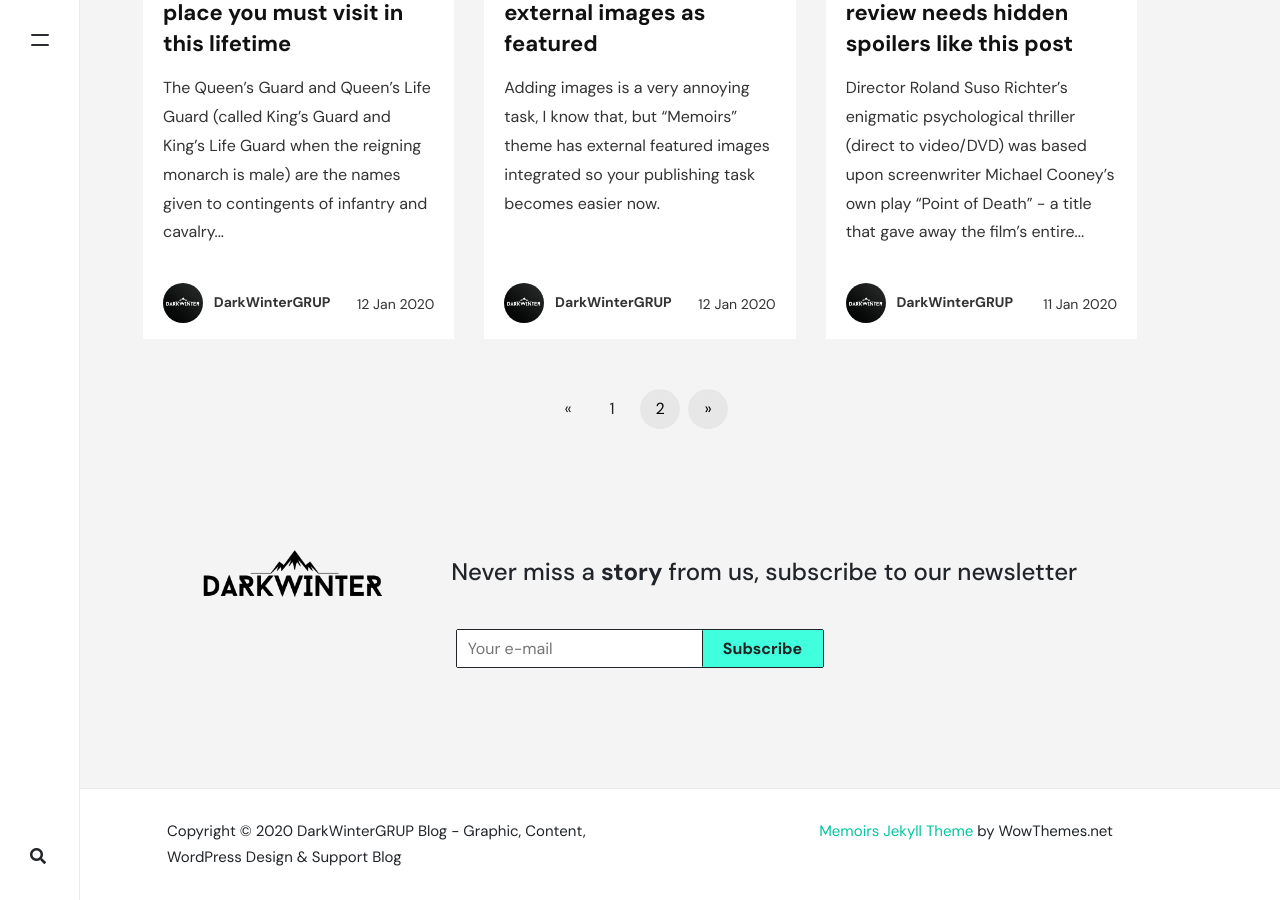
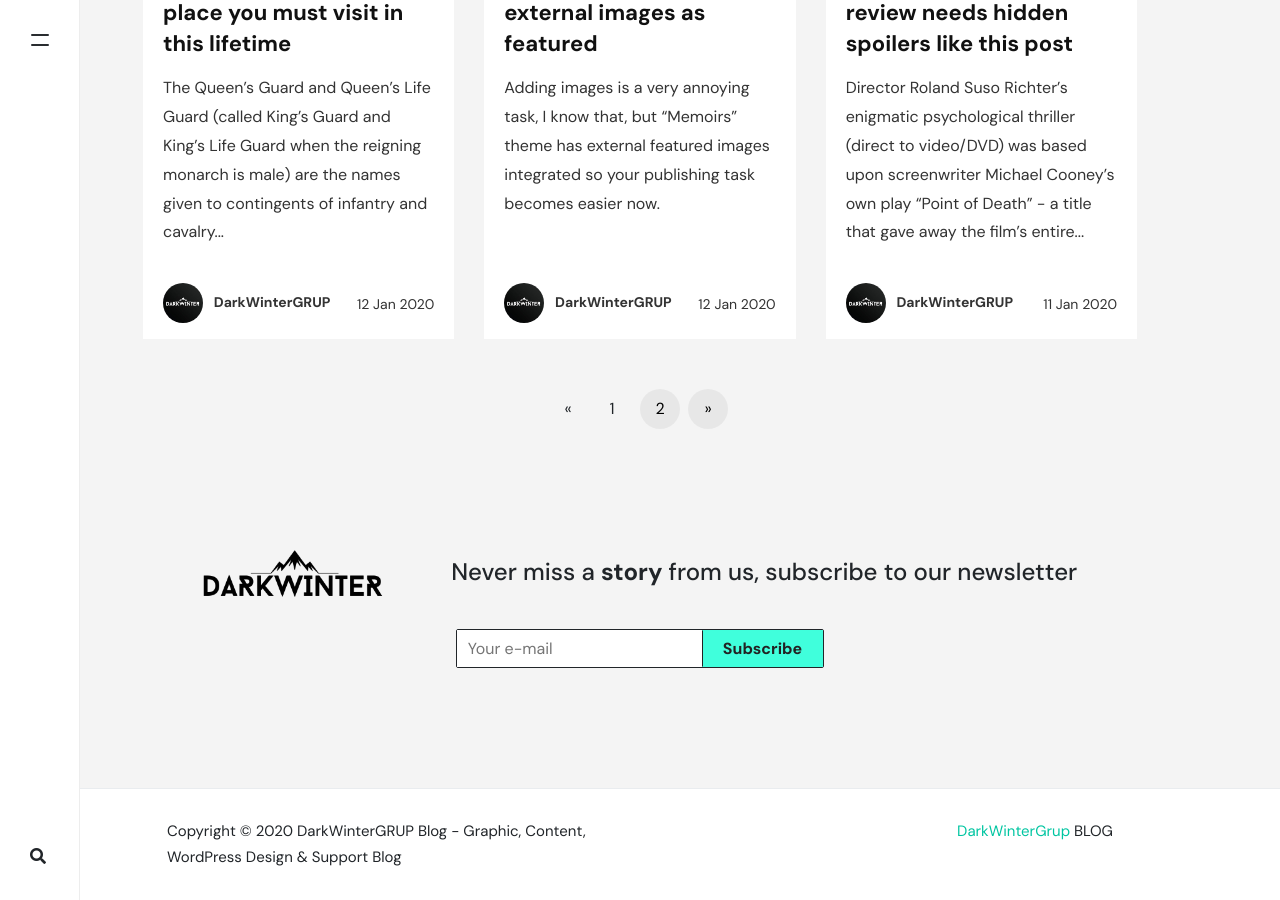
Before and after one commit to darkwintergrup/BLOG, a Jekyll site: the page built from index.html, in a window 1280 px wide and 900 px high, scrolled down 1563 px. Built offline with Jekyll 4.4.1, drawn with Linux system fonts in a browser that asks for light colours; nearby versions of some CDN libraries; the list of posts is cut into pages by our own code; comment, search, counter and statistics services are not loaded.

Commit message:
Update default.html

```diff
--- a/_layouts/default.html
+++ b/_layouts/default.html
@@ -115,7 +115,7 @@ ga('send', 'pageview');
                 Copyright © {{ site.time | date: "%Y" }} {{ site.name }}
             </div>
             <div class="col-md-6 col-sm-12 text-center text-lg-right">
-                <a target="_blank" href="https://www.wowthemes.net/memoirs-free-jekyll-theme/">Memoirs Jekyll Theme</a> by WowThemes.net
+                <a target="_blank" href="https://www.instagram.com/darkwintergrup/">DarkWinterGrup</a> BLOG
             </div>
         </div>
     </div>
```
